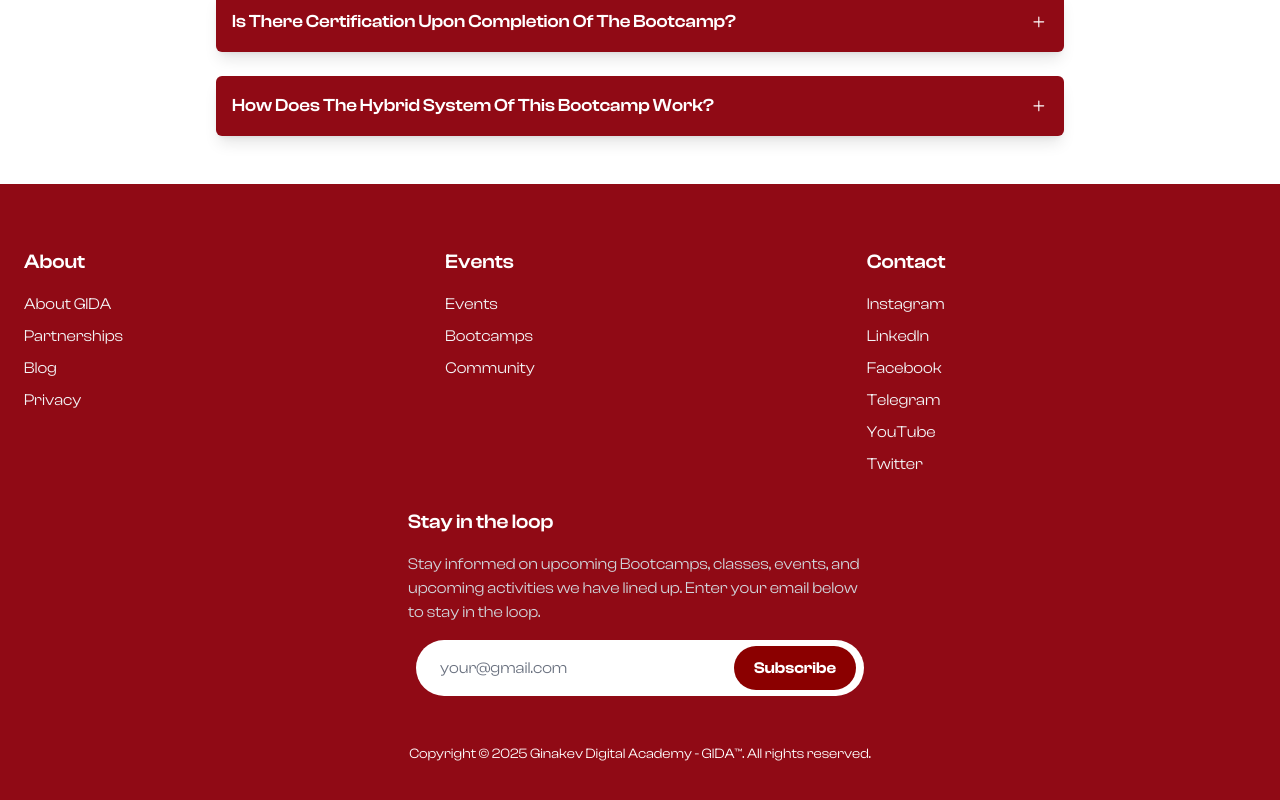
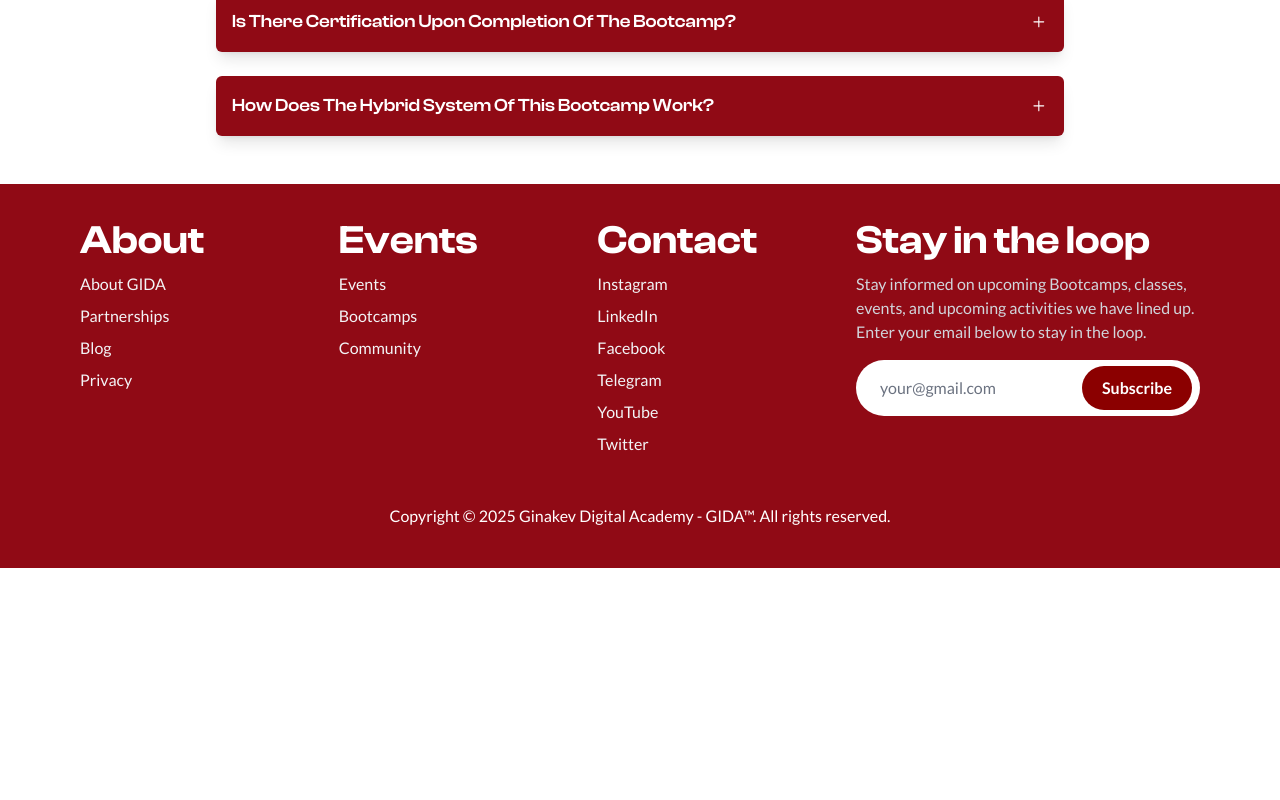
Before and after one commit to wheval/gid, a Next.js app: page /cairo in a window 1280 px wide. Shown: the part 3641-4441 px from the top of the page. After the commit the page ends 4209 px from the top, so only its background shows below. Built offline with nearby package versions, Linux system fonts and the light colour scheme; no server answers; a web font is replaced by a local one.

Commit message:
fix footer

```diff
--- a/components/Footer.jsx
+++ b/components/Footer.jsx
@@ -7,11 +7,11 @@ const Footer = () => {
     alert("coming soon");
   };
   return (
-    <footer className="bg-[#900A15] text-white py-16">
-      <div className="w-full px-6 grid grid-cols-2  sm:grid-cols-3 gap-8  justify-items-stretch">
+    <footer className="bg-primary text-white px-4 sm:px-8 lg:px-20 py-10">
+      <div className="w-full max-w-screen-2xl lg:mx-auto font-lato grid grid-cols-2 grid-rows-3 lg:flex lg:flex-row justify-between gap-8 justify-items-start">
         {/* About Section */}
-        <div>
-          <h2 className="text-xl font-[550] mb-4">About</h2>
+        <div className="w-full">
+          <p className="text-xl sm:text-2xl lg:text-[2.5rem] font-semibold font-clash mb-4">About</p>
           <ul className="space-y-2 text-gray-100">
             <li>
               <Link href="/about-gida" className="hover:underline">
@@ -37,8 +37,8 @@ const Footer = () => {
         </div>
 
         {/* Events Section */}
-        <div>
-          <h2 className="text-xl font-[550] mb-4">Events</h2>
+        <div className="w-full">
+          <h2 className="text-xl sm:text-2xl lg:text-[2.5rem] font-semibold font-clash mb-4">Events</h2>
           <ul className="space-y-2 text-gray-100">
             <li>
               <Link href="/events" className="hover:underline">
@@ -59,8 +59,8 @@ const Footer = () => {
         </div>
 
         {/* Contact Section */}
-        <div>
-          <h2 className="text-xl font-[550] mb-4">Contact</h2>
+        <div className="w-full">
+          <h2 className="text-xl sm:text-2xl lg:text-[2.5rem] font-semibold font-clash mb-4">Contact</h2>
           <ul className="space-y-2 text-gray-100">
             <li>
               <Link
@@ -124,17 +124,16 @@ const Footer = () => {
             </li>
           </ul>
         </div>
-      </div>
 
         {/* Stay in the Loop Section */}
-      <div className="px-6 mt-8 max-w-lg w-full mx-auto">
-        <h2 className="text-xl font-[550] mb-4">Stay in the loop</h2>
+        <div className="w-full row-start-3 col-span-2">
+          <h2 className="text-xl sm:text-2xl lg:text-[2.5rem] font-semibold font-clash mb-4">Stay in the loop</h2>
           <p className="text-gray-300 mb-4">
             Stay informed on upcoming Bootcamps, classes, events, and upcoming
             activities we have lined up. Enter your email below to stay in the
             loop.
           </p>
-        <form className="flex items-center bg-white rounded-full px-2 py-1.5 w-full max-w-md mx-auto space-x-2">
+          <form className="flex items-center w-full max-w-md bg-white rounded-full px-2 py-1.5 space-x-2">
             <input
               type="email"
               placeholder="your@gmail.com"
@@ -148,10 +147,9 @@ const Footer = () => {
             </button>
           </form>
         </div>
-
-
+      </div>
       {/* copyright section */}
-      <div className="text-center text-sm mt-12">
+      <div className="text-center font-lato lg:mt-12">
         <p>
           Copyright © {new Date().getFullYear()} Ginakev Digital Academy - GIDA™. All rights reserved.
         </p>
```
Lines whose indentation alone changed are shown as unchanged.
